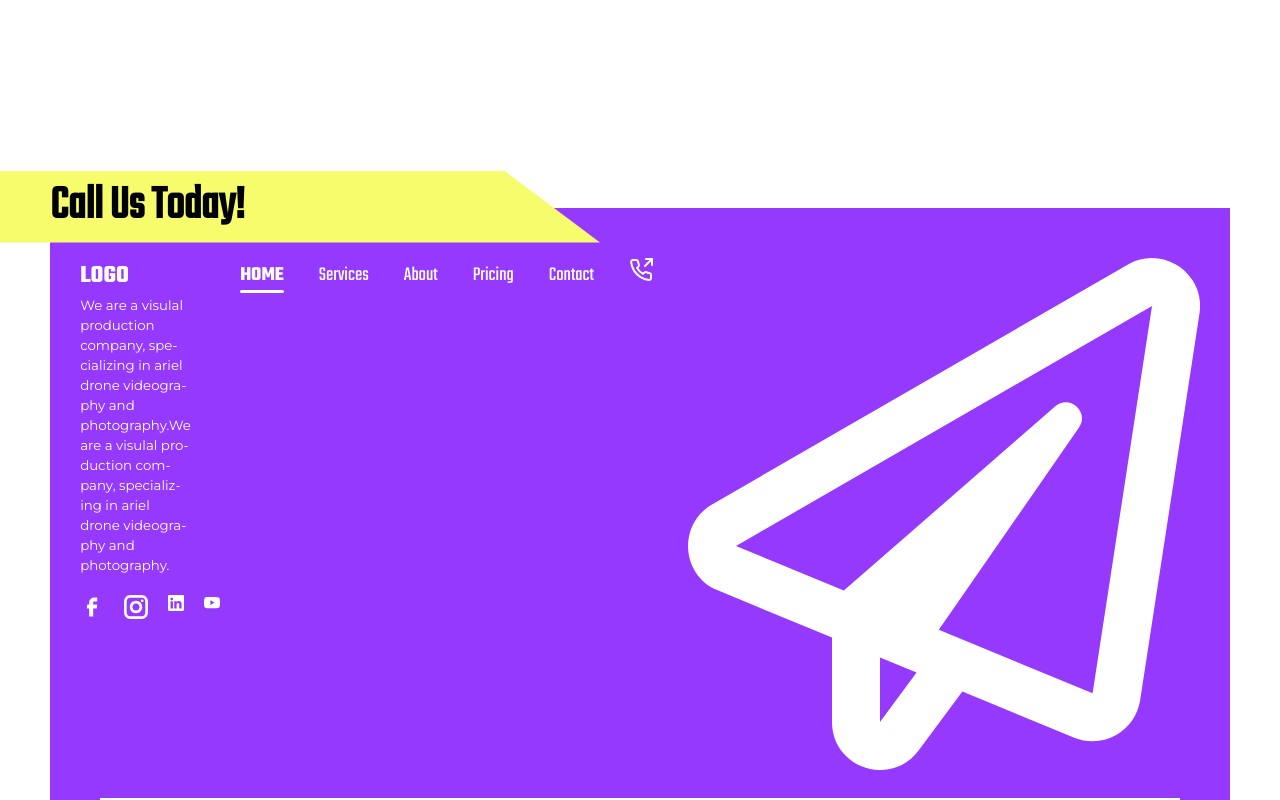
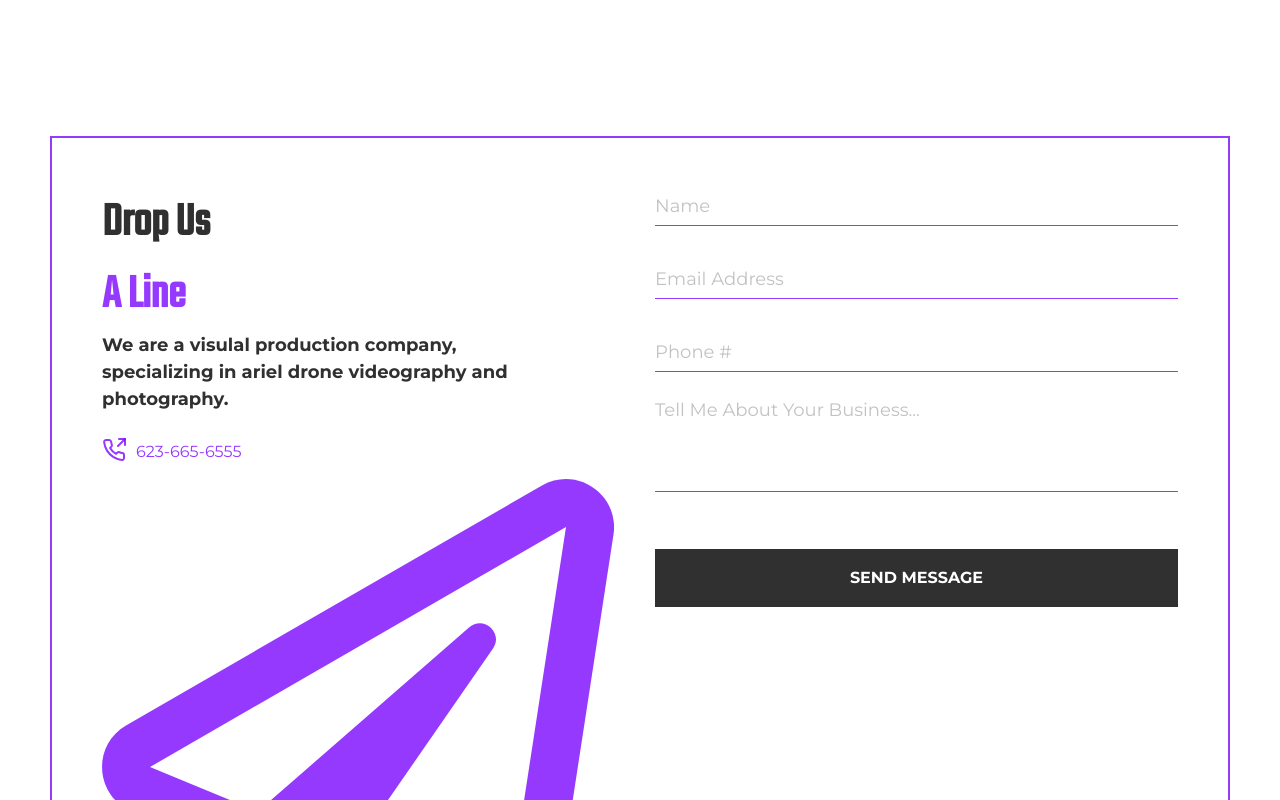
Before and after one commit to ChristianWare/templateOne, a Next.js app: page / in a window 1280 px wide. Shown: the part 6580-7380 px from the top of the page. Built offline with nearby package versions, Linux system fonts and the light colour scheme.

Commit message:
Added contact section to footer

```diff
--- a/pages/services.js
+++ b/pages/services.js
@@ -1,8 +1,6 @@
 import PageIntro from "../src/comps/PageIntro";
 import styles from "../styles/servicesPage.module.css";
 import BG from "../public/images/bg.jpg";
-import SectionHeader from "../src/comps/SectionHeader";
-import Button from "../src/comps/utils/Button";
 import Image from "next/image";
 import Features from "../src/comps/Features";
 
--- a/src/comps/Footer.js
+++ b/src/comps/Footer.js
@@ -3,10 +3,12 @@ import SectionHeader from "./SectionHeader";
 import Nav from "./Nav";
 import NavBarElement from "./NavBarElement";
 import Link from "next/link";
+import ContactSection from './ContactSection'
 
 function Footer() {
   return (
     <>
+    <ContactSection />
       <div className={styles.sectionHeaderContaqiner}>
         <SectionHeader text='call us today!' />
       </div>
--- a/styles/servicesPage.module.css
+++ b/styles/servicesPage.module.css
@@ -33,6 +33,7 @@
   gap: 1rem;
   padding: 5rem;
   background-color: var(--accent2);
+  color: var(--accent1);
   position: relative;
   z-index: 1;
   top: 20rem
```
